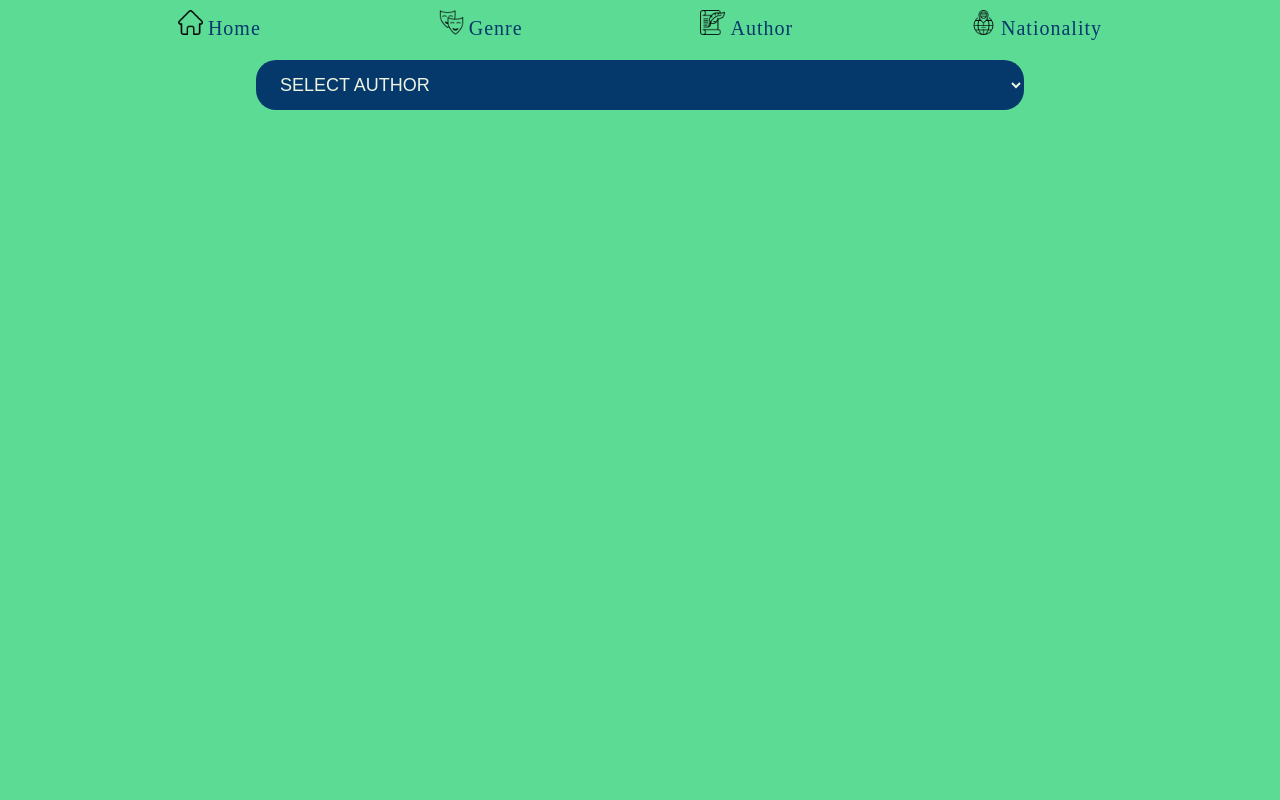
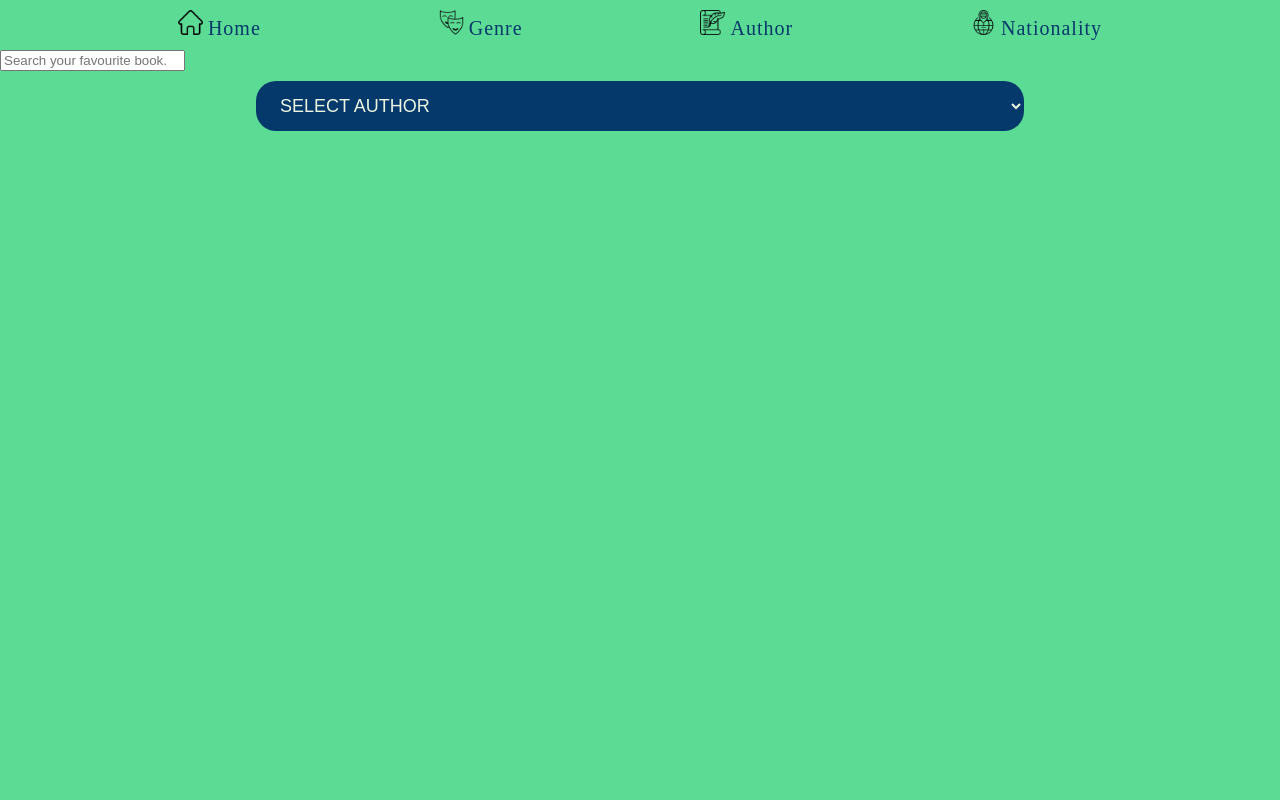
Before and after one commit to Mostafa-Farhadi/bookstore-website-nextjs, a Next.js app: page /author in a window 1280 px wide. Shown: the top 800 px of the page. Built offline with nearby package versions, Linux system fonts and the light colour scheme.

Commit message:
Add SearchBox component to author page

```diff
--- a/pages/author.js
+++ b/pages/author.js
@@ -1,6 +1,7 @@
 import { useState} from "react";
 import { v4 as uuidv4 } from 'uuid';
 import Book from '../components/Book';
+import SearchBox from '../components/SearchBox';
 
 const Author = ({ books }) => {
     const [bookDetails, setBookDetails] = useState(null);
@@ -25,7 +26,8 @@ const Author = ({ books }) => {
 
     return (
         <section id="author">
-            <select onChange={authorHandler} value={value}>
+            <SearchBox books={books} />
+            <select value={value} onChange={authorHandler}>
                 <option value="select">SELECT AUTHOR</option>
                 {authors.sort().map(author => (
                     <option value={author} key={uuidv4()}>
```
